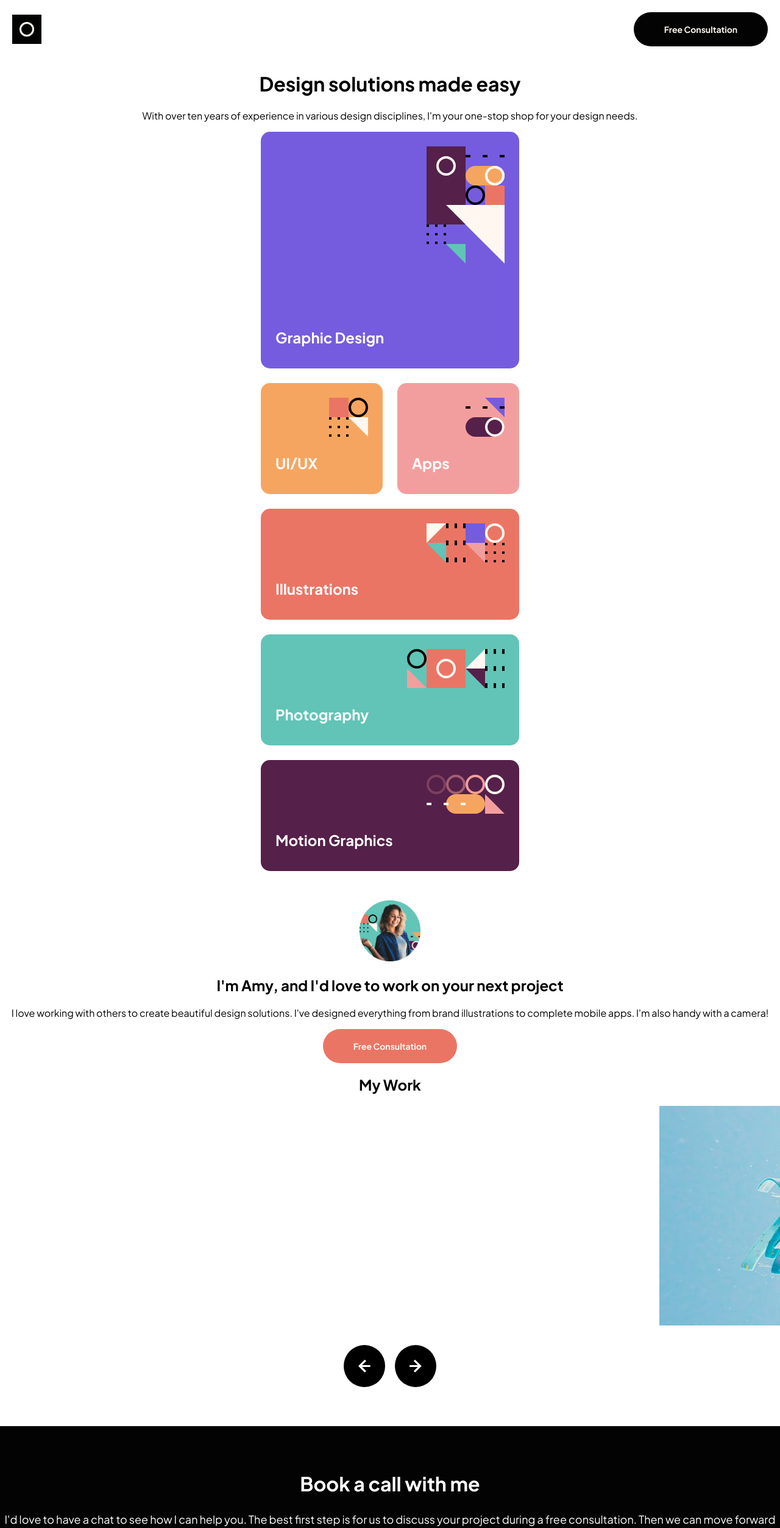
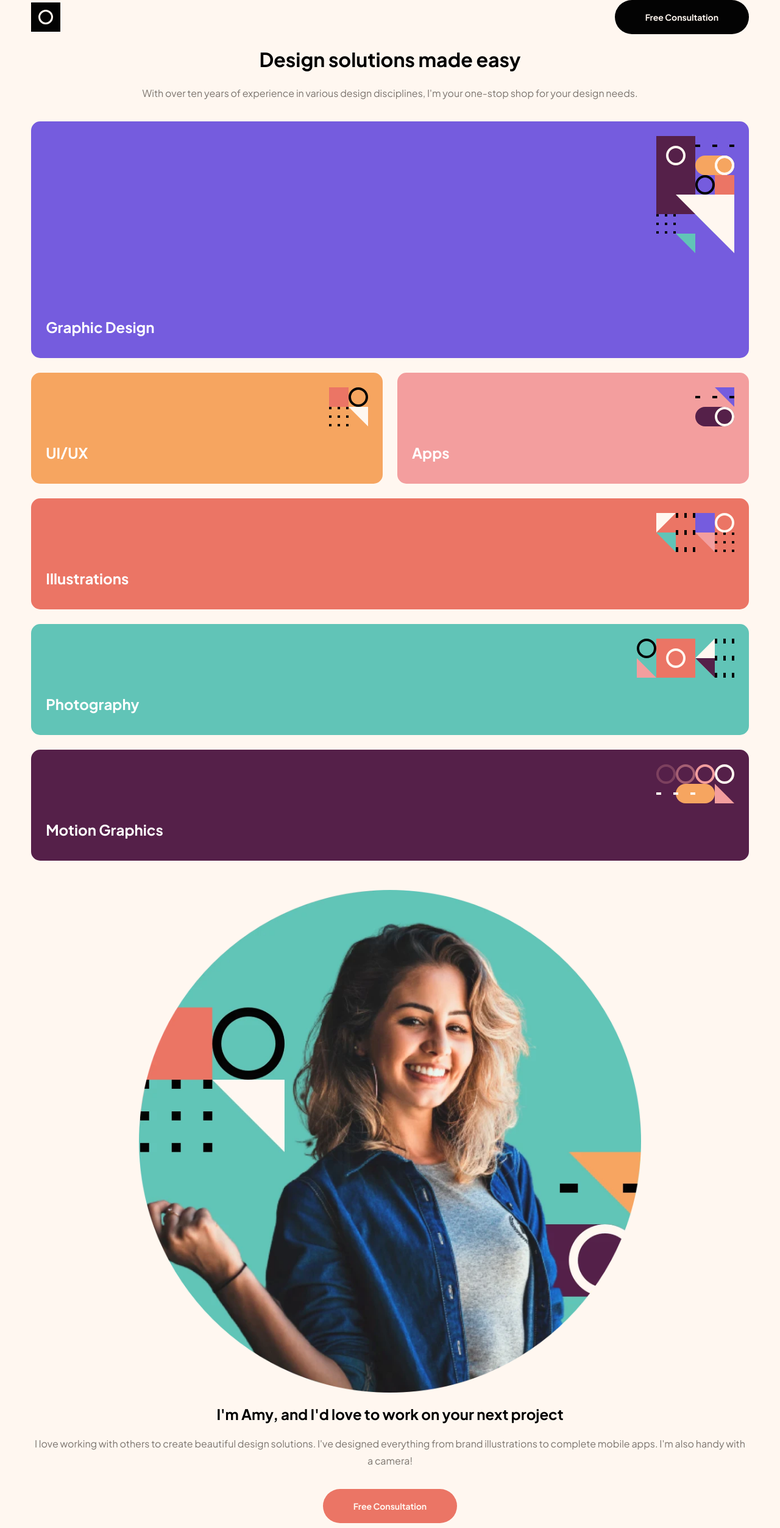
Before and after one commit to vikrambenipal/design-portfolio-app, a React (Create React App) app: page / in a window 1280 px wide. Shown: the top 2505 px of the page at 61% size. Built offline with nearby package versions, Linux system fonts and the light colour scheme.

Commit message:
basic layout and styling for site in mobile view complete

```diff
--- a/src/App.js
+++ b/src/App.js
@@ -1,15 +1,25 @@
 import './App.css';
-import styled from 'styled-components';
+import styled, { createGlobalStyle } from 'styled-components';
 import theme from './theme';
 import Nav from './components/Nav';
 import FreeConsult from './components/FreeConsult';
+import About from './components/About';
 import Skills from './components/Skills';
 import Slider from './components/Slider';
-import profile from './assets/image-amy.webp';
 
+const Global = createGlobalStyle`
+  body {
+    background-color: ${theme.white};
+  }
+`
+const Container = styled.div`
+  margin-left: 4%;
+  margin-right: 4%;
+`
 const BookContainer = styled.div`
   background-color: ${theme.black};
   color: white;
+  border-radius: 15px;
   margin-top: 64px;
   margin-bottom: 32px;
   padding-top: 48px;
@@ -21,28 +31,28 @@ const BookContainer = styled.div`
     font-size: 18px;
   }
 `
+const Intro = styled.div`
+  p {
+    color: ${theme.brown};
+    line-height: 28px;
+    margin-bottom: 32px;
+  }
+`
 function App() {
   return (
-    <div className="App">
+    <Container className="App">
+      <Global />
       <div>
         <Nav />
-        <h1>Design solutions made easy</h1>
-        <p>With over ten years of experience in various design disciplines,
-          I'm your one-stop shop for your design needs.
-        </p>
+        <Intro>
+          <h1>Design solutions made easy</h1>
+          <p>With over ten years of experience in various design disciplines,
+            I'm your one-stop shop for your design needs.
+          </p>
+        </Intro>
       </div>
       <Skills />
-      <div>
-        <img style={{ width: '100px' }}src={profile} alt="" />
-        <div>
-        <h2>I'm Amy, and I'd love to work on your next project</h2>
-          <p>I love working with others to create beautiful design solutions.
-            I've designed everything from brand illustrations to complete mobile apps.
-            I'm also handy with a camera!
-          </p>
-          <FreeConsult color={theme.red} hoverColor={theme.orange}/>
-        </div>
-      </div>
+      <About />
 
       <div>
         <h2>My Work</h2>
@@ -58,7 +68,7 @@ function App() {
         <FreeConsult color={theme.red} hoverColor={theme.orange}/>
       </BookContainer>
       <Nav />
-    </div>
+    </Container>
   );
 }
 
--- /dev/null
+++ b/src/components/About.js
@@ -0,0 +1,36 @@
+import React from 'react';
+import styled from 'styled-components';
+import theme from '../theme';
+import FreeConsult from './FreeConsult';
+import profile from '../assets/image-amy.webp';
+
+const Container = styled.div`
+    display: flex;
+    flex-direction: column;
+    justify-content: center;
+    align-items: center;
+    img {
+        width: 70%;
+    }
+    p {
+        color: ${theme.brown};
+        line-height: 28px;
+        margin-bottom: 32px;
+    }
+`
+const About = () => {
+  return (
+    <Container>
+        <img src={profile} alt="" />
+        <div>
+            <h2>I'm Amy, and I'd love to work on your next project</h2>
+            <p>I love working with others to create beautiful design solutions.
+            I've designed everything from brand illustrations to complete mobile apps.
+            I'm also handy with a camera!
+            </p>
+            <FreeConsult color={theme.red} hoverColor={theme.orange}/>
+        </div>
+    </Container>
+  )
+}
+export default About;
--- a/src/components/Nav.js
+++ b/src/components/Nav.js
@@ -9,7 +9,6 @@ const Container = styled.div`
     flex-direction: row;
     justify-content: space-between;
     align-items: center;
-    padding: 20px;
     img {
         width: 48px;
         pointer: cursor;
--- a/src/components/Skills.js
+++ b/src/components/Skills.js
@@ -11,7 +11,7 @@ import patternMotionGraphics from '../assets/pattern-motion-graphics.svg';
 const Container = styled.div`
     display: grid;
     justify-content: center;
-    grid-template-columns: 200px 200px;
+    grid-template-columns: 1fr 1fr; // 200px 200px
     grid-auto-rows: 182px;
     grid-gap: 24px;
     div {
--- a/src/components/Slider.js
+++ b/src/components/Slider.js
@@ -15,6 +15,9 @@ const SlideContainer = styled.div`
     display: flex;
     flex-direction: row;
     overflow: hidden;
+    .active{
+        margin: 0 20px;
+    }
 `
 const Inner = styled.div`
     display: flex;
@@ -25,6 +28,7 @@ const Inner = styled.div`
 `
 const Img = styled.img`
     width: ${props => props.width}%;
+    border-radius: 15px;
 `
 const Arrow = styled.img`
     background-color: black;
@@ -65,8 +69,8 @@ const Slider = () => {
     <Container>
         <SlideContainer>
             <Inner index={-(activeIndex * imageWidth) + half}>
-                {images.map(image => {
-                    return <Img width={imageWidth} src={image} alt=""/>
+                {images.map((image,index) => {
+                    return <Img className={index === activeIndex ? "active" : ""}width={imageWidth} src={image} alt=""/>
                 })}
             </Inner>
         </SlideContainer>
--- a/src/theme.js
+++ b/src/theme.js
@@ -7,7 +7,8 @@ const theme = {
     purple: "#552049",
     black: "#030303",
     grey: "#7A746E",
-    white: "#FFF7F0"
+    white: "#FFF7F0",
+    brown: "#7A746E"
 }
 
 export default theme;
```
